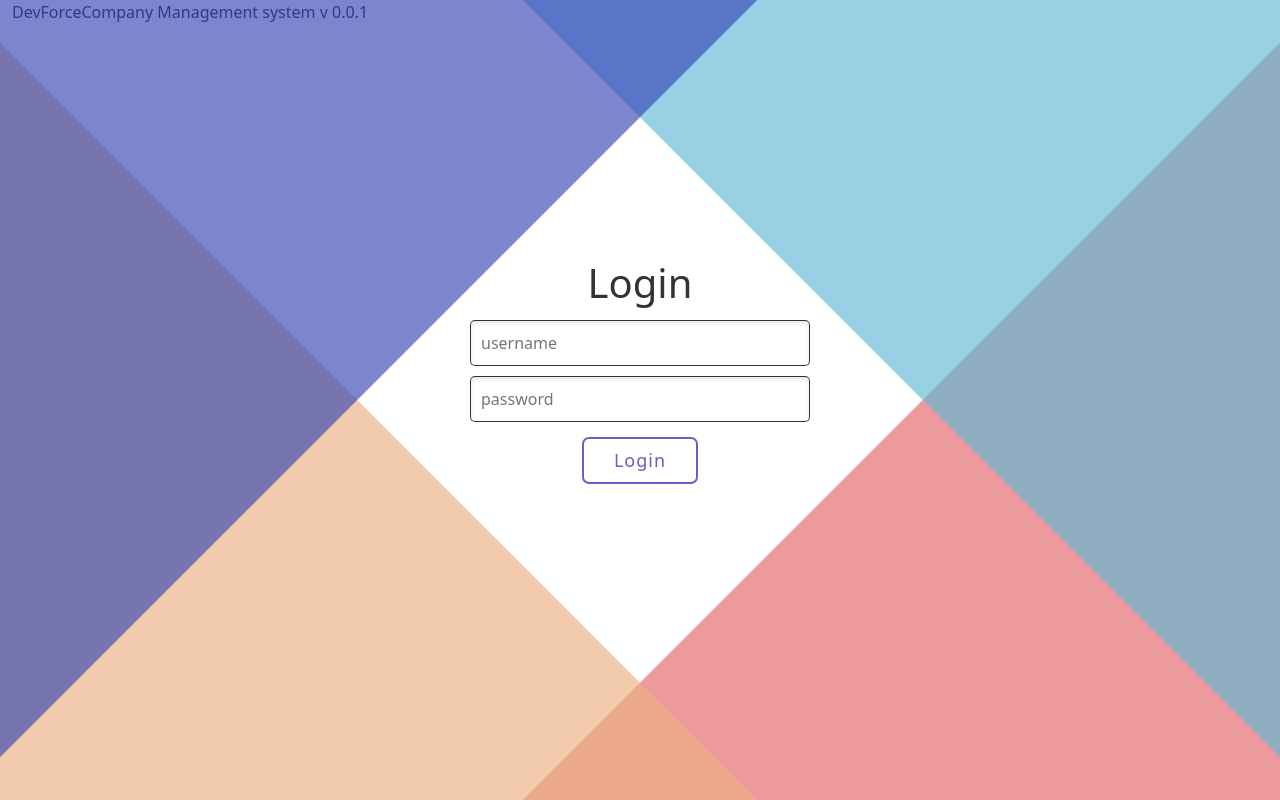
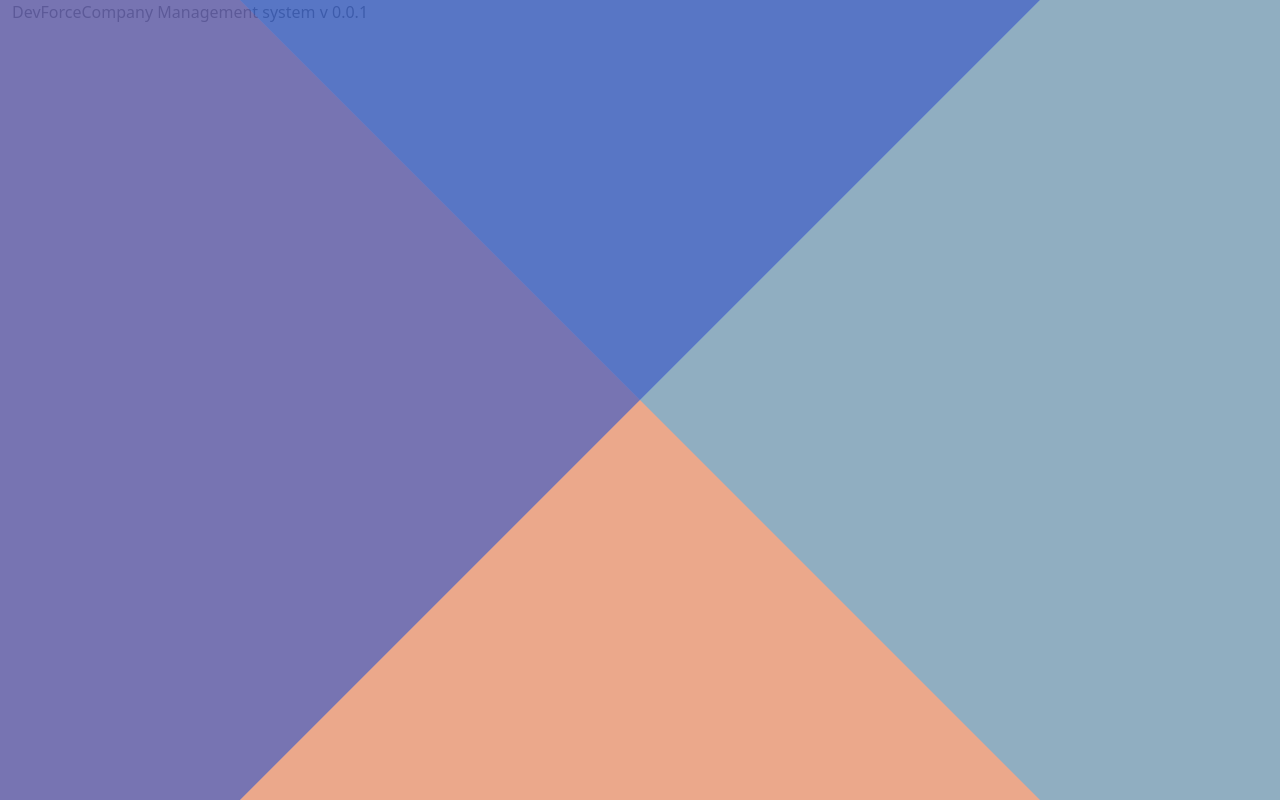
Before and after one commit to ifjandrasmolnar/CompanyManagement, a React (Create React App) app in the folder CompanyManagement/CompanyManagement/ClientApp/: page / in a window 1280 px wide. Built offline with nearby package versions, Linux system fonts and the light colour scheme.

Commit message:
[ UPDATE ] Layout / Routes deleted, Login added

```diff
--- a/CompanyManagement/CompanyManagement/ClientApp/src/App.js
+++ b/CompanyManagement/CompanyManagement/ClientApp/src/App.js
@@ -3,17 +3,12 @@
 import AppRoutes from './AppRoutes';
 import  Layout  from './components/Layout';
 import './custom.css';
+import ManagementContainer from "./Management/ManagementContainer";
+import Login from "./Management/Login";
 
 function App() {
     return (
-        <Layout>
-            <Routes>
-                {AppRoutes.map((route, index) => {
-                    const { element, ...rest } = route;
-                    return <Route key={index} {...rest} element={element} />;
-                })}
-            </Routes>
-        </Layout>
+        <Login/>
     );
 }
 
```
